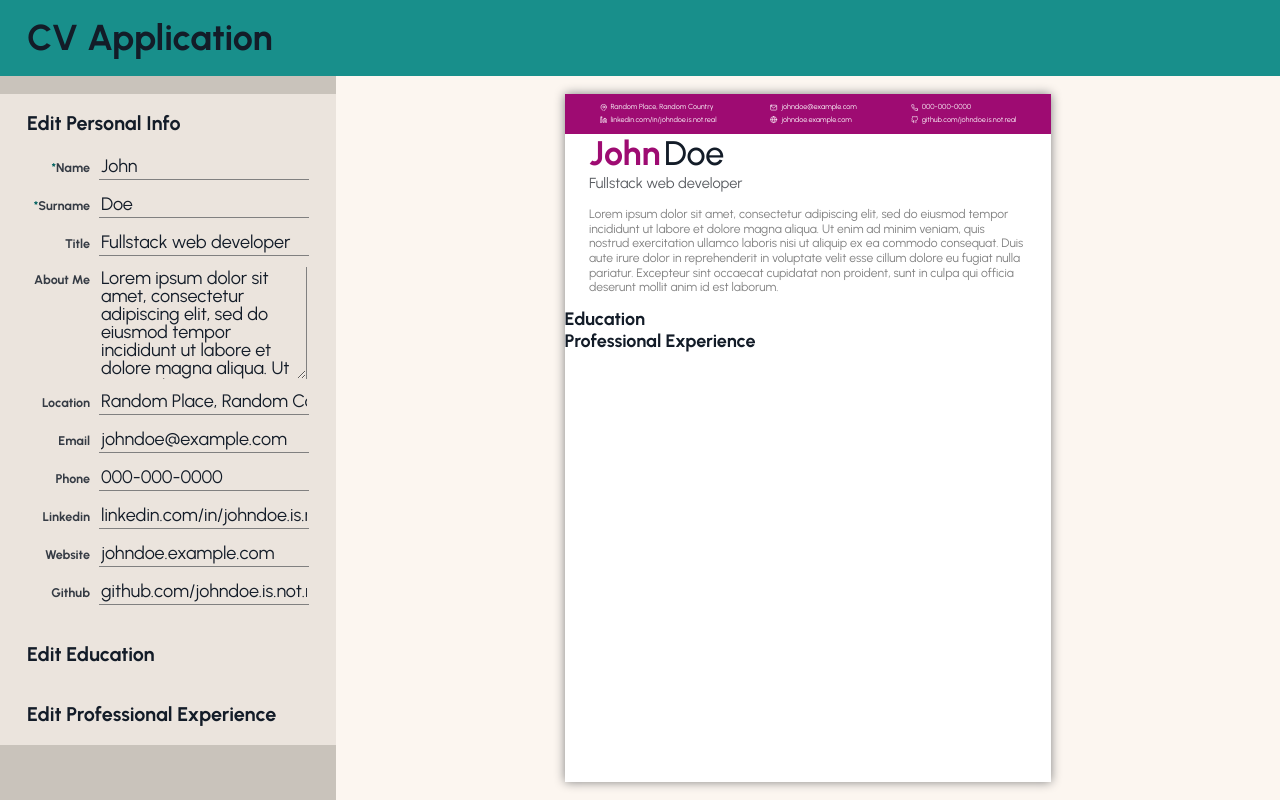
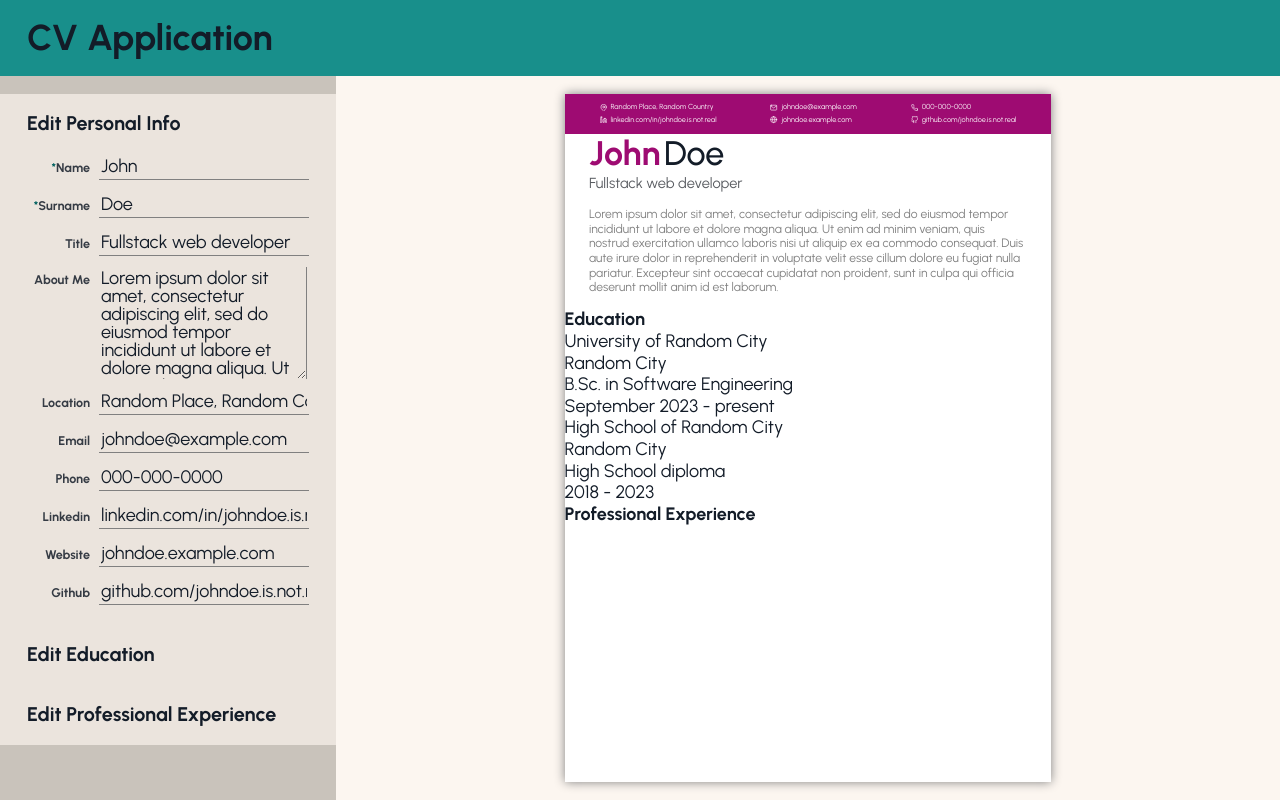
Before and after one commit to frarosset/cv-application, a React (Vite) app: page / in a window 1280 px wide. Built offline with nearby package versions, Linux system fonts and the light colour scheme.

Commit message:
feat(PreviewEducationPanel): add PreviewListWithDates component to show education data

```diff
--- a/src/components/preview/PreviewEducationPanel.jsx
+++ b/src/components/preview/PreviewEducationPanel.jsx
@@ -1,11 +1,17 @@
+import PreviewListWithDates from "./PreviewListWithDates.jsx";
+
+const textProperties = ["institution", "address", "degree"];
+
 function PreviewEducationPanel({ education }) {
   return (
     <div className="preview-education-panel">
       <h3>Education</h3>
 
-      {education.map((educationItem) => {
-        console.log("Education", educationItem);
-      })}
+      <PreviewListWithDates
+        customClass={"education"}
+        data={education}
+        textProperties={textProperties}
+      />
     </div>
   );
 }
```
